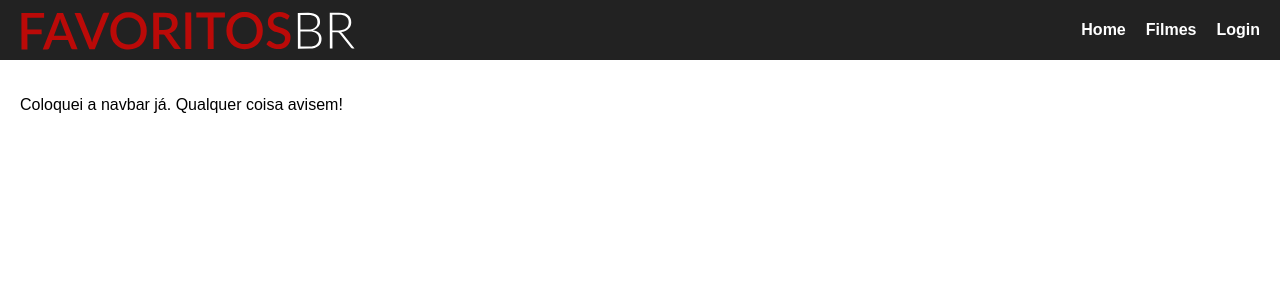
After one commit to hannahbgolds/ProjetoDeSoftware, a Django app: page /usuarios/login/ in a window 1280 px wide. The commit adds this page. Shown: the top 300 px of the page. Run offline with Django 5.2, Linux system fonts and the light colour scheme.

Commit message:
Deixei a página de login preparada

```diff
--- a/FavoritosBR/FavoritosBR/static/FavoritosBR/css/style.css
+++ b/FavoritosBR/FavoritosBR/static/FavoritosBR/css/style.css
@@ -48,7 +48,7 @@ body {
 }
 
 .header-text {
-    text-align: left;
+    text-align: center;
 }
 
 main {
--- a/FavoritosBR/FavoritosBR/templates/base.html
+++ b/FavoritosBR/FavoritosBR/templates/base.html
@@ -15,7 +15,7 @@
         <div class="navbar-links">
             <a href="/">Home</a>
             <a href="{% url 'filmes' %}">Filmes</a>
-            <a href="/login/">Login</a>
+            <a href="/usuarios/login/">Login</a>
         </div>
     </nav>
 
--- a/FavoritosBR/FavoritosBR/urls.py
+++ b/FavoritosBR/FavoritosBR/urls.py
@@ -25,4 +25,5 @@ urlpatterns = [
     path('admin/', admin.site.urls),
     path('home', views.home, name='home'),
     path("baseFilmes/", include('baseFilmes.urls')),
+    path("usuarios/", include('usuarios.urls')),
 ]
--- /dev/null
+++ b/FavoritosBR/usuarios/templates/login.html
@@ -0,0 +1,14 @@
+{% extends "base.html" %}
+{% load static %}
+
+{% block title %}FavoritosBR - Filmes{% endblock %}
+
+{% block extra_head %}
+    <link rel="stylesheet" href="{% static 'baseFilmes/css/style.css' %}">
+{% endblock %}
+
+{% block content %}
+<main>
+    <p>Coloquei a navbar já. Qualquer coisa avisem!</p>
+</main>
+{% endblock %}
--- /dev/null
+++ b/FavoritosBR/usuarios/urls.py
@@ -0,0 +1,6 @@
+from django.urls import path
+from . import views
+
+urlpatterns = [
+   path("login/", views.login, name="login"),
+]
--- a/FavoritosBR/usuarios/views.py
+++ b/FavoritosBR/usuarios/views.py
@@ -1 +1,8 @@
 from django.shortcuts import render
+from django.views.generic.base import View
+from django.http import HttpResponse
+from django.shortcuts import render
+from django.views.generic import TemplateView
+
+def login(request):
+    return render(request, "login.html")
```
